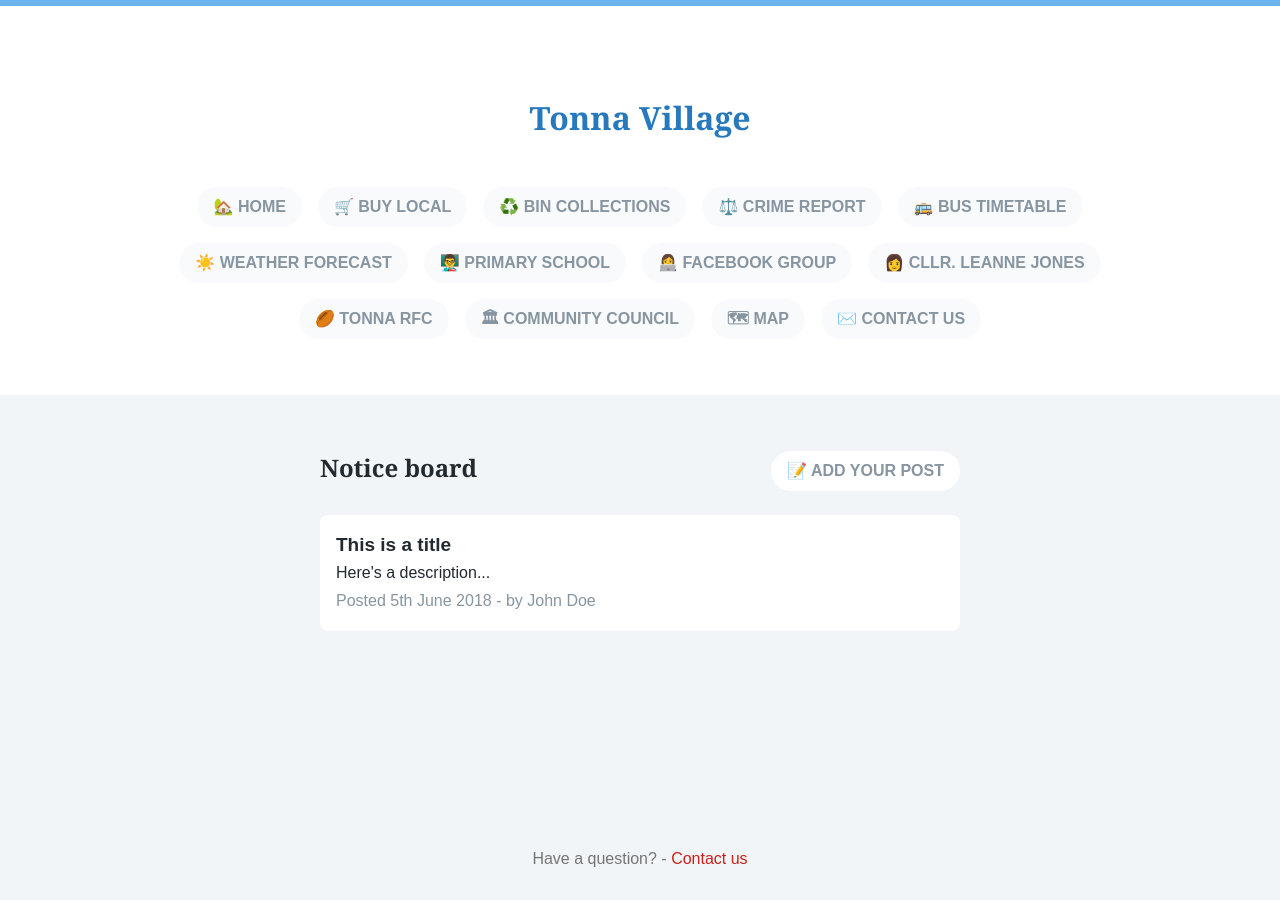
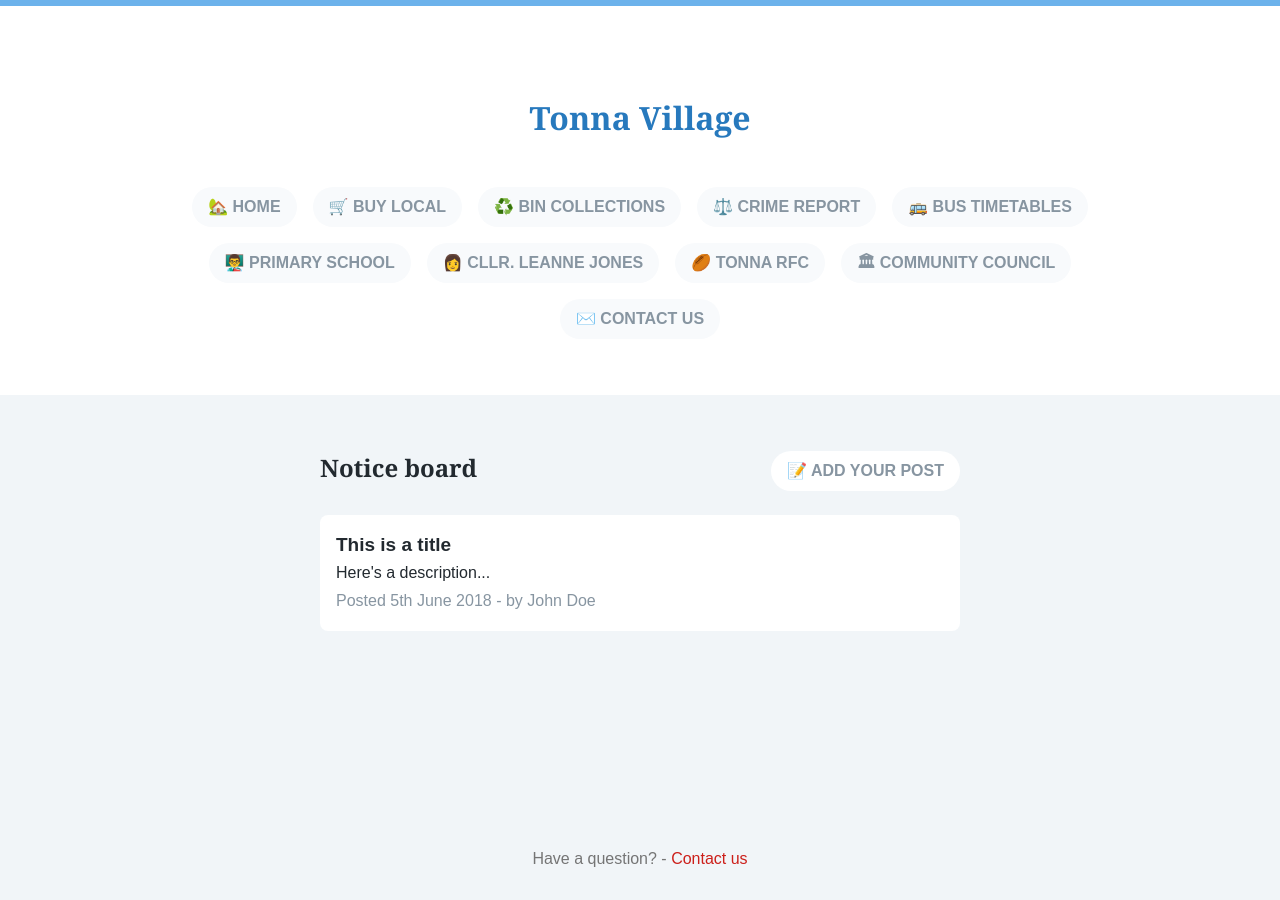
Before and after one commit to tonna-village/tonna-village.github.io, a Jekyll site: the page built from notice-board.md, in a window 1280 px wide. Built offline with Jekyll 4.4.1, drawn with Linux system fonts in a browser that asks for light colours; our own code applies the rules of GitHub Pages for plain Markdown files.

```diff
--- a/_config.yml
+++ b/_config.yml
@@ -9,6 +9,7 @@ baseurl: ""
 url: "https://tonna-village.github.io"
 twitter_username: myguysi
 github_username:  myguysi
+google_analytics: UA-129564824-1
 
 # Build settings
 markdown: kramdown
--- a/_includes/head.html
+++ b/_includes/head.html
@@ -9,4 +9,8 @@
 
   <script src="https://code.jquery.com/jquery-3.3.1.min.js" integrity="sha256-FgpCb/KJQlLNfOu91ta32o/NMZxltwRo8QtmkMRdAu8="
     crossorigin="anonymous"></script>
+
+  {% if site.google_analytics and jekyll.environment == 'production' %}
+  {% include analytics.html %}
+  {% endif %}
 </head>
--- a/_includes/navigation.html
+++ b/_includes/navigation.html
@@ -7,89 +7,89 @@
   <div class="wrapper">
     <ul class="list list--horizontal">
       <li>
-        <a href="{{ site.baseurl }}/" class="btn btn--pill">
+        <a href="{{ site.baseurl }}/" class="btn btn--pill" data-name="home">
           🏡 Home
         </a>
       </li>
       <li>
-        <a href="{{ site.baseurl }}/buy-local" | prepend: site.baseUrl }}" class="btn btn--pill">
+        <a href="{{ site.baseurl }}/buy-local" | prepend: site.baseUrl }}" class="btn btn--pill" data-name="buy-local">
           🛒 Buy Local
         </a>
       </li>
       <!-- <li>
-        <a href="/notice-board" class="btn btn--pill">
+        <a href="/notice-board" class="btn btn--pill" data-name="notice-board">
           📌 Notice Board
         </a>
       </li> -->
       <!-- <li>
-        <a href="#" target="_blank" class="btn btn--pill">
+        <a href="#" target="_blank" class="btn btn--pill" data-name="local-history">
           📖 Local History
         </a>
       </li> -->
       <li>
-        <a href="https://www.npt.gov.uk/2195" target="_blank" class="btn btn--pill">
+        <a href="https://www.npt.gov.uk/2195" target="_blank" class="btn btn--pill" data-name="bin-collections">
           ♻️ Bin Collections
         </a>
       </li>
       <li>
-        <a href="https://www.police.uk/south-wales/W05000590/" target="_blank" class="btn btn--pill">
+        <a href="https://www.police.uk/south-wales/W05000590/" target="_blank" class="btn btn--pill"  data-name="crime-report">
           ⚖️ Crime Report
         </a>
       </li>
       <li>
-        <a href="https://bustimes.org/localities/tonna" target="_blank" class="btn btn--pill">
-          🚌 Bus Timetable
+        <a href="https://bustimes.org/localities/tonna" target="_blank" class="btn btn--pill" data-name="bus-timetables">
+          🚌 Bus Timetables
         </a>
       </li>
-      <li>
-        <a href="https://www.bbc.co.uk/weather/0/sa11" target="_blank" class="btn btn--pill">
+      <!-- <li>
+        <a href="https://www.bbc.co.uk/weather/0/sa11" target="_blank" class="btn btn--pill" data-name="weather-forecast">
           ☀️ Weather forecast
         </a>
-      </li>
+      </li> -->
       <!--
           <li>
-          <a href="#" target="_blank" class="btn btn--pill">
+          <a href="#" target="_blank" class="btn btn--pill" data-name="events">
             📅 Events
           </a>
         </li> -->
       <!--
         <li>
-          <a href="#" target="_blank" class="btn btn--pill">
+          <a href="#" target="_blank" class="btn btn--pill" data-name="photography">
             📷 Photography
           </a>
         </li> -->
       <li>
-        <a href="http://www.npted.org/schools/primary/tonnau/" target="_blank" class="btn btn--pill">
+        <a href="http://www.npted.org/schools/primary/tonnau/" target="_blank" class="btn btn--pill" data-name="primary-school">
           👨‍🏫 Primary School
         </a>
       </li>
-      <li>
-        <a href="https://www.facebook.com/Tonna-Community-News-Events-142335116220/" target="_blank" class="btn btn--pill">
+      <!-- <li>
+        <a href="https://www.facebook.com/Tonna-Community-News-Events-142335116220/" target="_blank" class="btn btn--pill"  data-name="facebook-group">
           👩‍💻 Facebook Group
         </a>
-      </li>
+      </li> -->
       <li>
-        <a href="https://www.facebook.com/groups/342128192853044/" target="_blank" class="btn btn--pill">
+        <a href="https://www.facebook.com/groups/342128192853044/" target="_blank" class="btn btn--pill" data-name="councillor">
           👩 Cllr. Leanne Jones
         </a>
       </li>
       <li>
-        <a href="http://tonna.rfc.wales/" target="_blank" class="btn btn--pill">
+        <a href="http://tonna.rfc.wales/" target="_blank" class="btn btn--pill" data-name="tonna-rfc">
           🏉 Tonna RFC
         </a>
       </li>
       <li>
-        <a href="http://www.tonnacommunitycouncil.com/" target="_blank" class="btn btn--pill">
+        <a href="http://www.tonnacommunitycouncil.com/" target="_blank" class="btn btn--pill" data-name="community-council">
           🏛 Community Council
         </a>
       </li>
-      <li>
-        <a href="https://goo.gl/maps/bLQdaPr2K9R2" target="_blank" class="btn btn--pill">
+      <!-- <li>
+        <a href="https://goo.gl/maps/bLQdaPr2K9R2" target="_blank" class="btn btn--pill" data-name="map">
           🗺 Map
         </a>
-      </li>
+      </li> -->
       <li>
-        <a href="https://goo.gl/forms/LZpjYEbhkGrWNx892" target="_blank" class="btn btn--pill">
+        <a href="https://goo.gl/forms/LZpjYEbhkGrWNx892" target="_blank" class="btn btn--pill" data-name="contact-us">
           ✉️ Contact us
         </a>
       </li>
--- a/js/main.js
+++ b/js/main.js
@@ -1,3 +1,6 @@
+---
+---
+
 $("#nav-open").on("click", function() {
   $("body").addClass("no-scroll");
   $(".nav").fadeIn("fast");
@@ -8,5 +11,18 @@ $("#nav-close").on("click", function() {
   $("body").removeClass("no-scroll");
 });
 
+{% if jekyll.environment == 'production' %}
+// Track navigation events with Google Analytics
+$(".nav a").on("click", function(e) {
+  const eventName = $(this).data("name");
+  ga("send", {
+    hitType: "event",
+    eventCategory: "Navigation",
+    eventAction: "selected",
+    eventLabel: eventName
+  });
+});
+{% endif %}
+
 // Disable touch highlight color: https://css-tricks.com/snippets/css/remove-gray-highlight-when-tapping-links-in-mobile-safari/
 document.addEventListener("touchstart", function() {}, true);
```
Also changed, not shown: _includes/analytics.html (added, +9 -0 lines).
